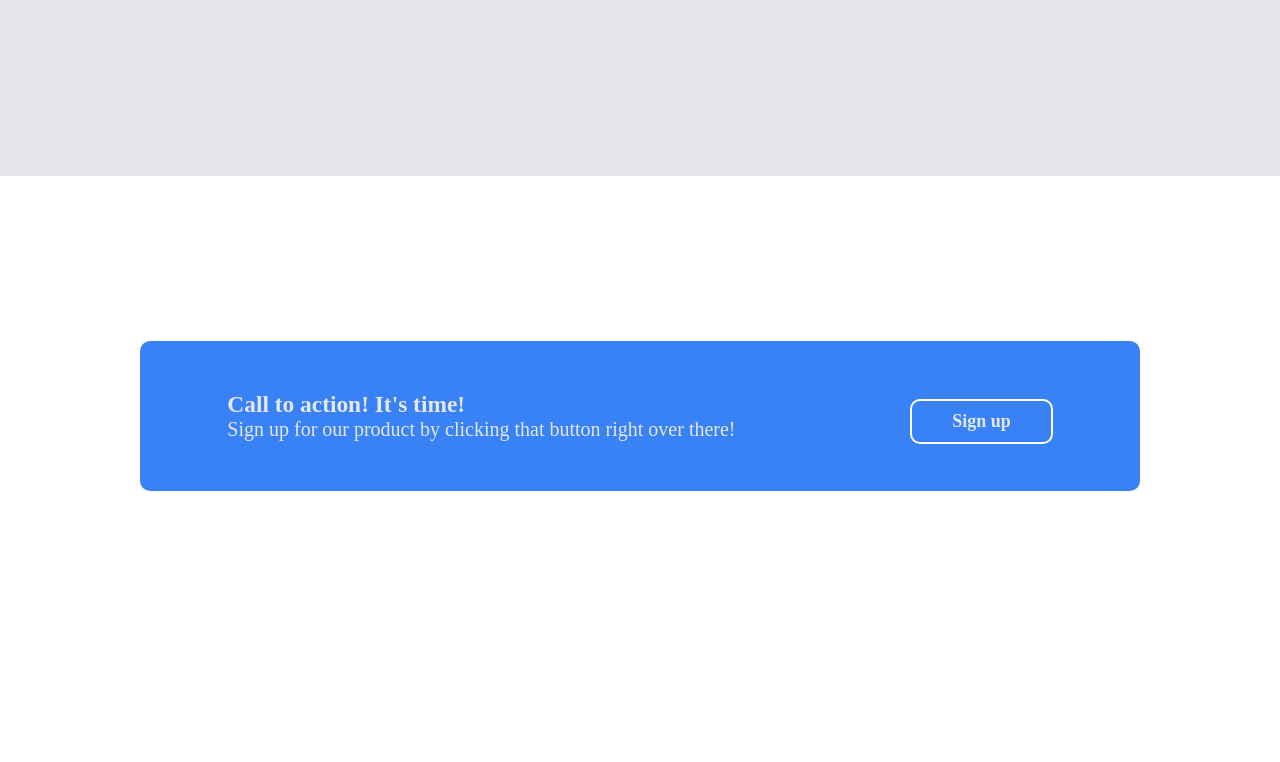
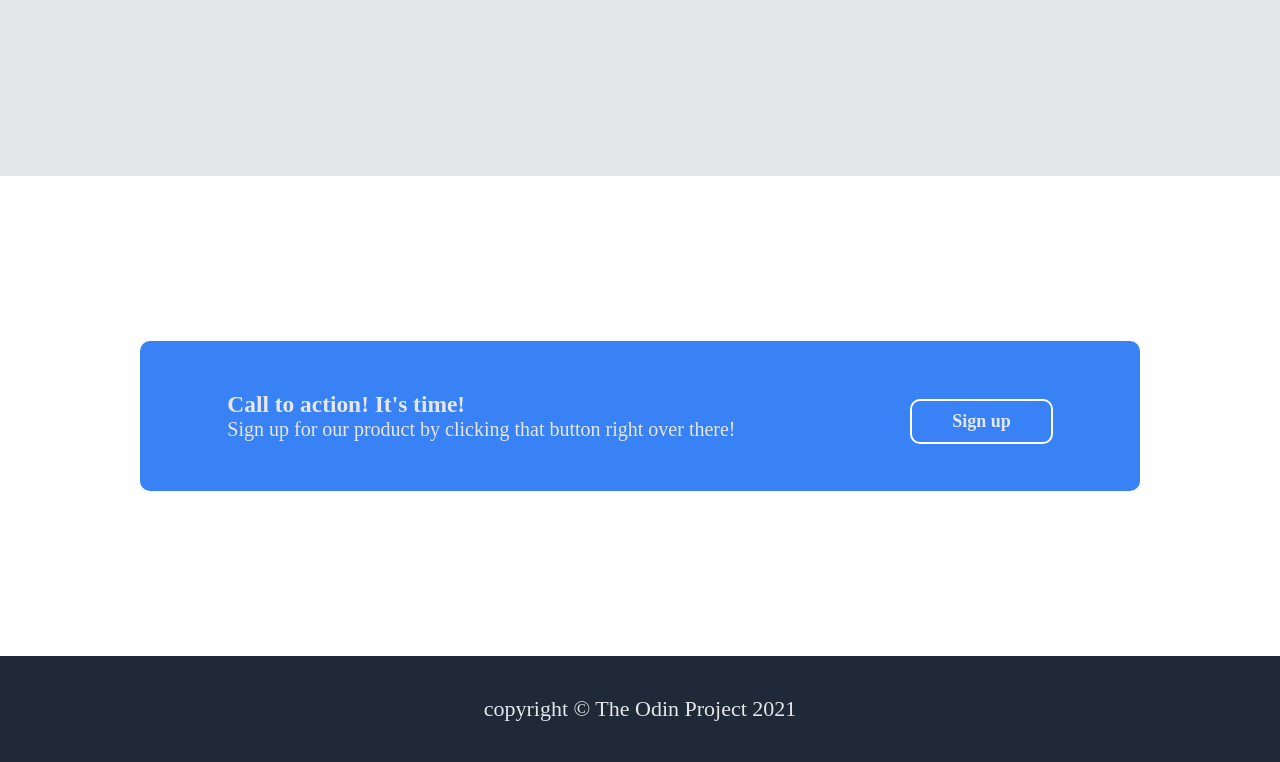
Before and after one commit to keiyatan03/samplewebsites, a plain HTML site: page odin-web-project/index.html in a window 1280 px wide. Shown: the part 1633-2395 px from the top of the page. Before the commit the page ends 2289 px from the top, so only its background shows below. Drawn offline with Linux system fonts and the light colour scheme.

Commit message:
finished the project

```diff
--- a/odin-web-project/index.html
+++ b/odin-web-project/index.html
@@ -31,7 +31,7 @@
         <a href="" class="link1"><h4>Sign up</h4></a>
     </div>
     <div class="placeholder">
-        <img src="https://picsum.photos/500/200" alt="random photos">
+        <img src="https://picsum.photos/500/230" alt="random photos">
     </div>
     </div>
     </section>
@@ -80,10 +80,10 @@
     </div>
 </section>
 
-
-
-
-
+<!-- footer section of the webpage -->
+<div class="footer">
+    <div class="footer-text">copyright &copy; The Odin Project 2021</div>
+</div>
 
 </body>
 </html>
--- a/odin-web-project/styles.css
+++ b/odin-web-project/styles.css
@@ -140,3 +140,14 @@ a, li {
 .container4 .link1 {
     border: 2px solid white;
 }
+
+/* footer */
+.footer {
+    display: flex;
+    padding: 40px;
+    background-color: #1F2937;
+    justify-content: center;
+    align-items: center;
+    color: #e5e7eb;
+    font-size: 22px;
+}
```
